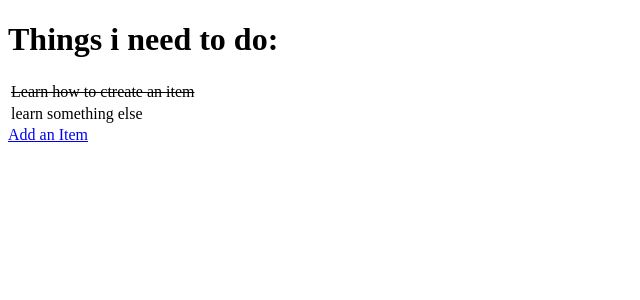
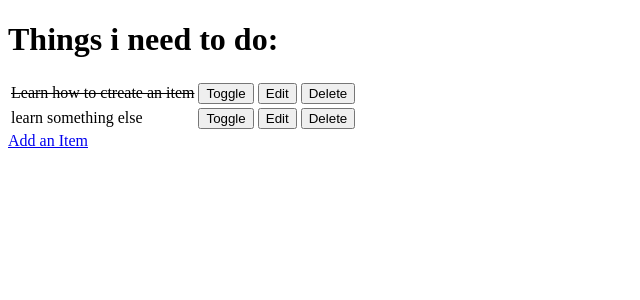
Before and after one commit to qburn93/ci-fsf-hello-django, a Django app: page / in a window 1280 px wide. Shown: the top 300 px of the page, without its empty margins (0-640 px from the left). Run offline with Django 3.2, Linux system fonts and the light colour scheme; data comes from the database, SQL or seed files in the repository; both versions use the stored data as it was after the commit.

Commit message:
Add Toggle and delete function to urls and views.py

```diff
--- a/django_todo/urls.py
+++ b/django_todo/urls.py
@@ -15,10 +15,13 @@ Including another URLconf
 """
 from django.contrib import admin
 from django.urls import path
-from todo.views import get_todo_list, add_item
+from todo import views
 
 urlpatterns = [
     path('admin/', admin.site.urls),
-    path('', get_todo_list, name='get_todo_list'),
-    path('add', add_item, name='add')
+    path('', views.get_todo_list, name='get_todo_list'),
+    path('add', views.add_item, name='add'),
+    path('edit/<item_id>', views.edit_item, name='edit'),
+    path('toggle/<item_id>', views.toggle_item, name='toggle'),
+    path('delete/<item_id>', views.delete_item, name='delete'),
 ]
--- a/todo/templates/todo/todo_list.html
+++ b/todo/templates/todo/todo_list.html
@@ -16,7 +16,22 @@
             {% else %}
                 <td>{{ item.name }}</td>
             {% endif %}
-           </tr>
+            <td>
+                <a href="/toggle/{{ item.id }}">
+                    <button>Toggle</button>
+                </a>
+            </td>
+            <td>
+                <a href="/edit/{{ item.id }}">
+                    <button>Edit</button>
+                </a>
+            </td>
+            <td>
+                <a href="/delete/{{ item.id }}">
+                    <button>Delete</button>
+                </a>
+            </td>
+        </tr>
     {% empty %}
     <tr><td>You have nothing to do</td></tr>
     {% endfor %}
--- a/todo/views.py
+++ b/todo/views.py
@@ -1,4 +1,4 @@
-from django.shortcuts import render, redirect
+from django.shortcuts import render, redirect, get_object_or_404
 from .models import Item
 from .forms import ItemForm
 
@@ -18,9 +18,36 @@ def add_item(request):
         form = ItemForm(request.POST)
         if form.is_valid():
             form.save()
-        return redirect('get_todo_list')
+            return redirect('get_todo_list')
     form = ItemForm()
     context = {
         'form': form
     }
     return render(request, 'todo/add_item.html', context)
+
+
+def edit_item(request, item_id):
+    item = get_object_or_404(Item, id=item_id)
+    if request.method == 'POST':
+        form = ItemForm(request.POST, instance=item)
+        if form.is_valid():
+            form.save()
+            return redirect('get_todo_list')
+    form = ItemForm(instance=item)
+    context = {
+        'form': form
+    }
+    return render(request, 'todo/edit_item.html', context)
+
+
+def toggle_item(request, item_id):
+    item = get_object_or_404(Item, id=item_id)
+    item.done = not item.done
+    item.save()
+    return redirect('get_todo_list')
+
+
+def delete_item(request, item_id):
+    item = get_object_or_404(Item, id=item_id)
+    item.delete()
+    return redirect('get_todo_list')
```
Also changed, not shown: todo/templates/todo/edit_item.html (added, +22 -0 lines), db.sqlite3.
